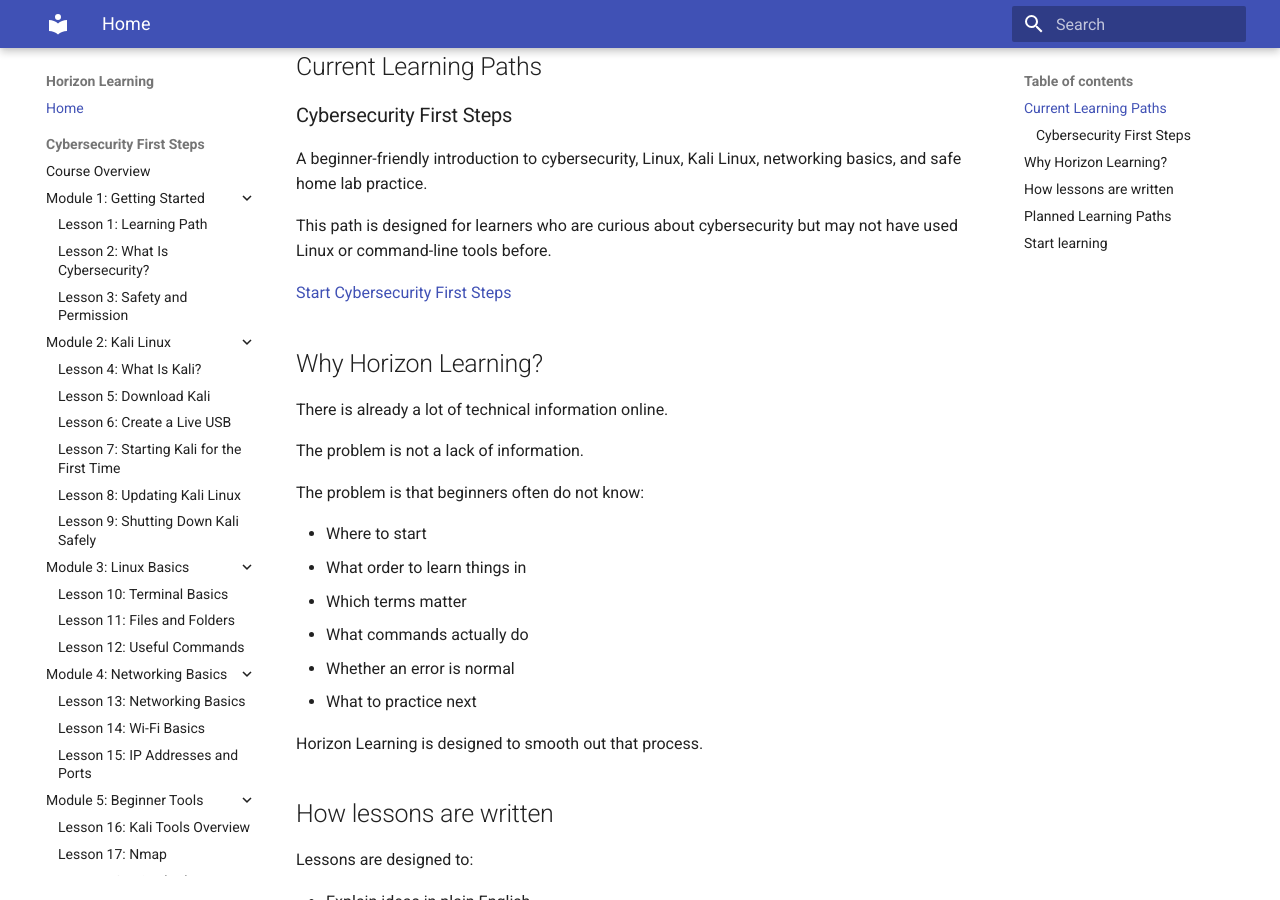
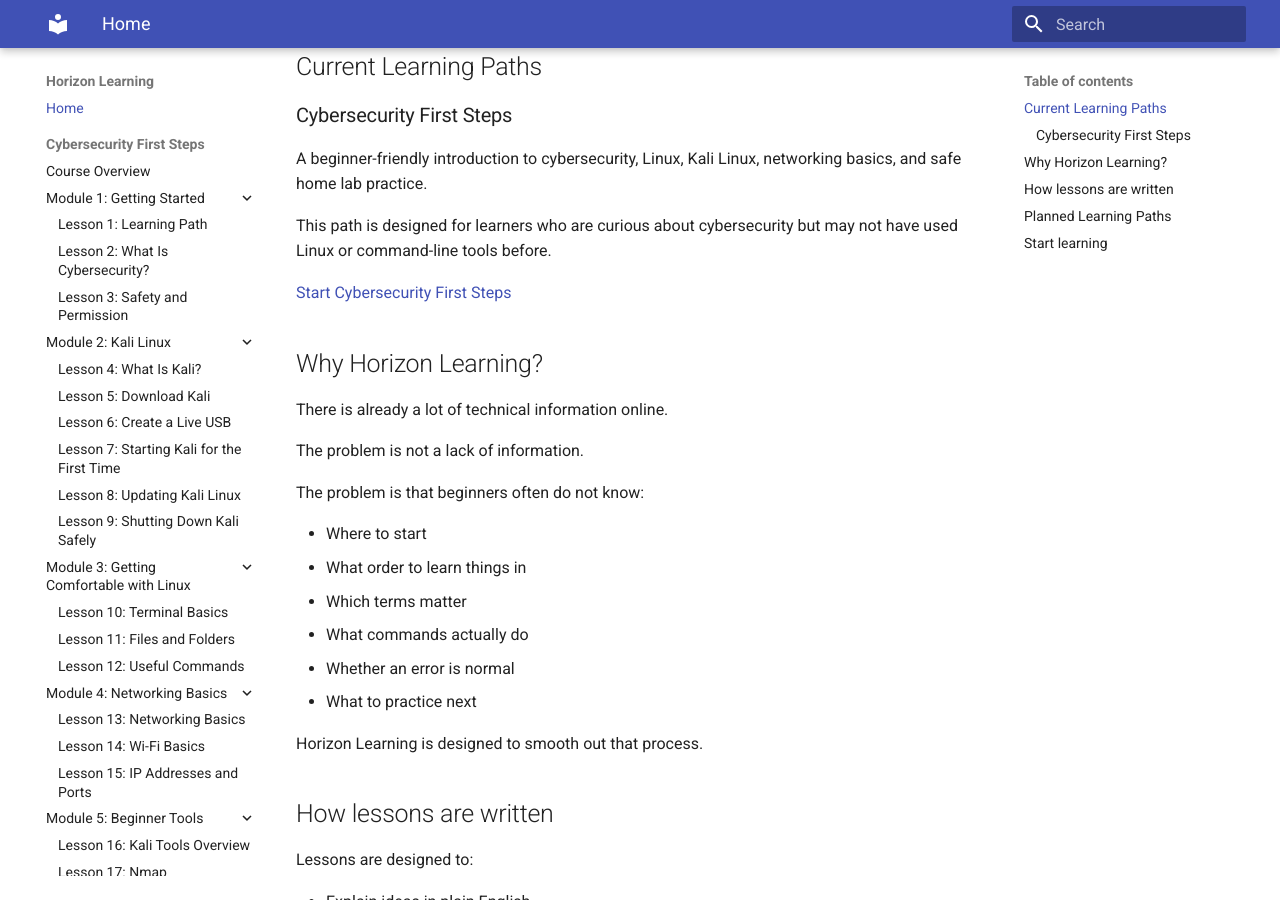
Before and after one commit to horizontechdevelopment-droid/horizon-learning, an MkDocs documentation site: the page built from docs/index.md, in a window 1280 px wide and 900 px high, scrolled down 331 px. Built offline with MkDocs 1.6.1 and Material for MkDocs 9.7.7, drawn with Linux system fonts in a browser that asks for light colours.

Commit message:
Renamed module 3

```diff
--- a/mkdocs.yml
+++ b/mkdocs.yml
@@ -34,7 +34,7 @@ nav:
           - "Lesson 8: Updating Kali Linux": cybersecurity-first-steps/kali/updating-kali.md
           - "Lesson 9: Shutting Down Kali Safely": cybersecurity-first-steps/kali/shutting-down-kali.md
 
-      - "Module 3: Linux Basics":
+      - "Module 3: Getting Comfortable with Linux":
           - "Lesson 10: Terminal Basics": cybersecurity-first-steps/linux-basics/terminal-basics.md
           - "Lesson 11: Files and Folders": cybersecurity-first-steps/linux-basics/files-and-folders.md
           - "Lesson 12: Useful Commands": cybersecurity-first-steps/linux-basics/useful-commands.md
```
